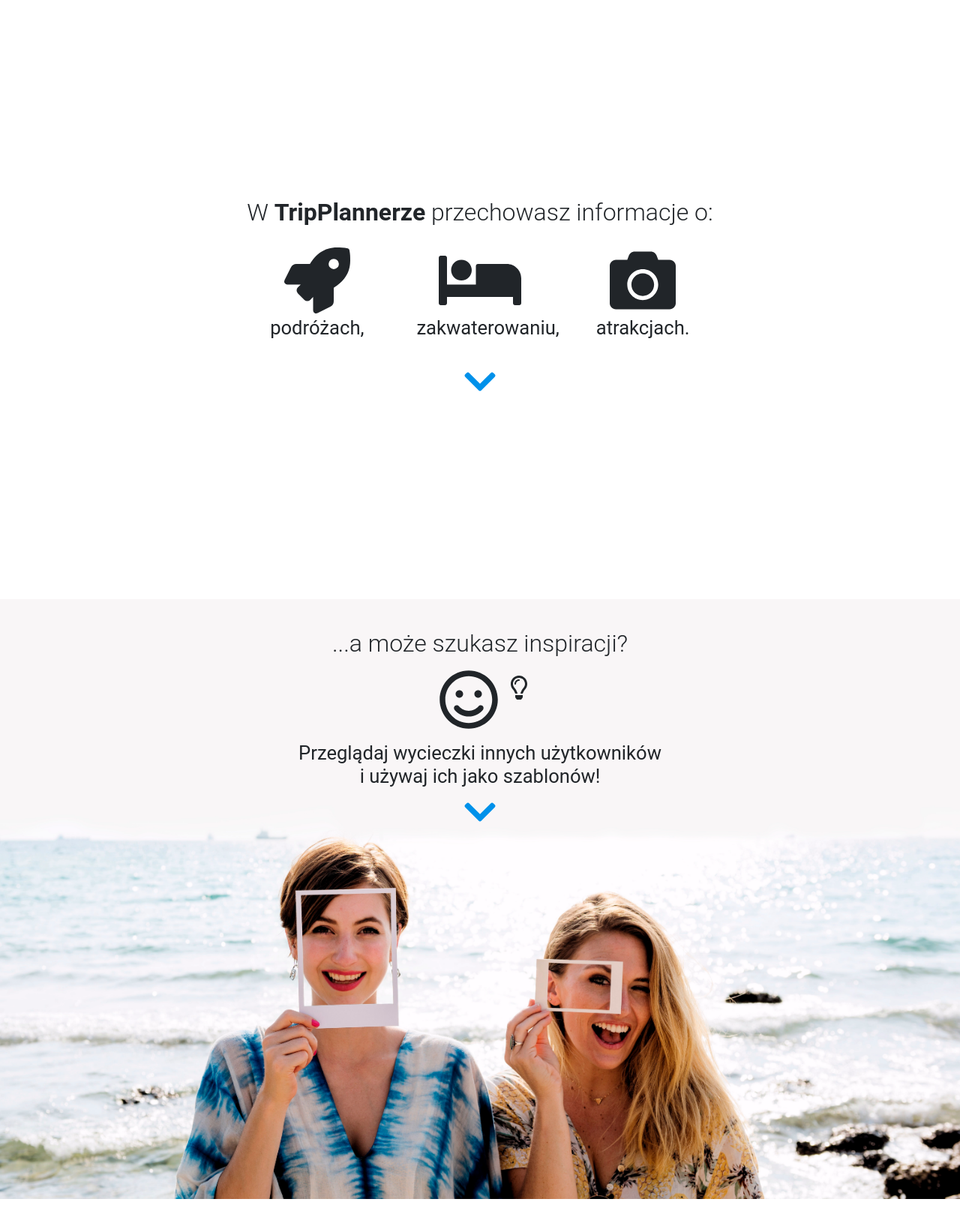
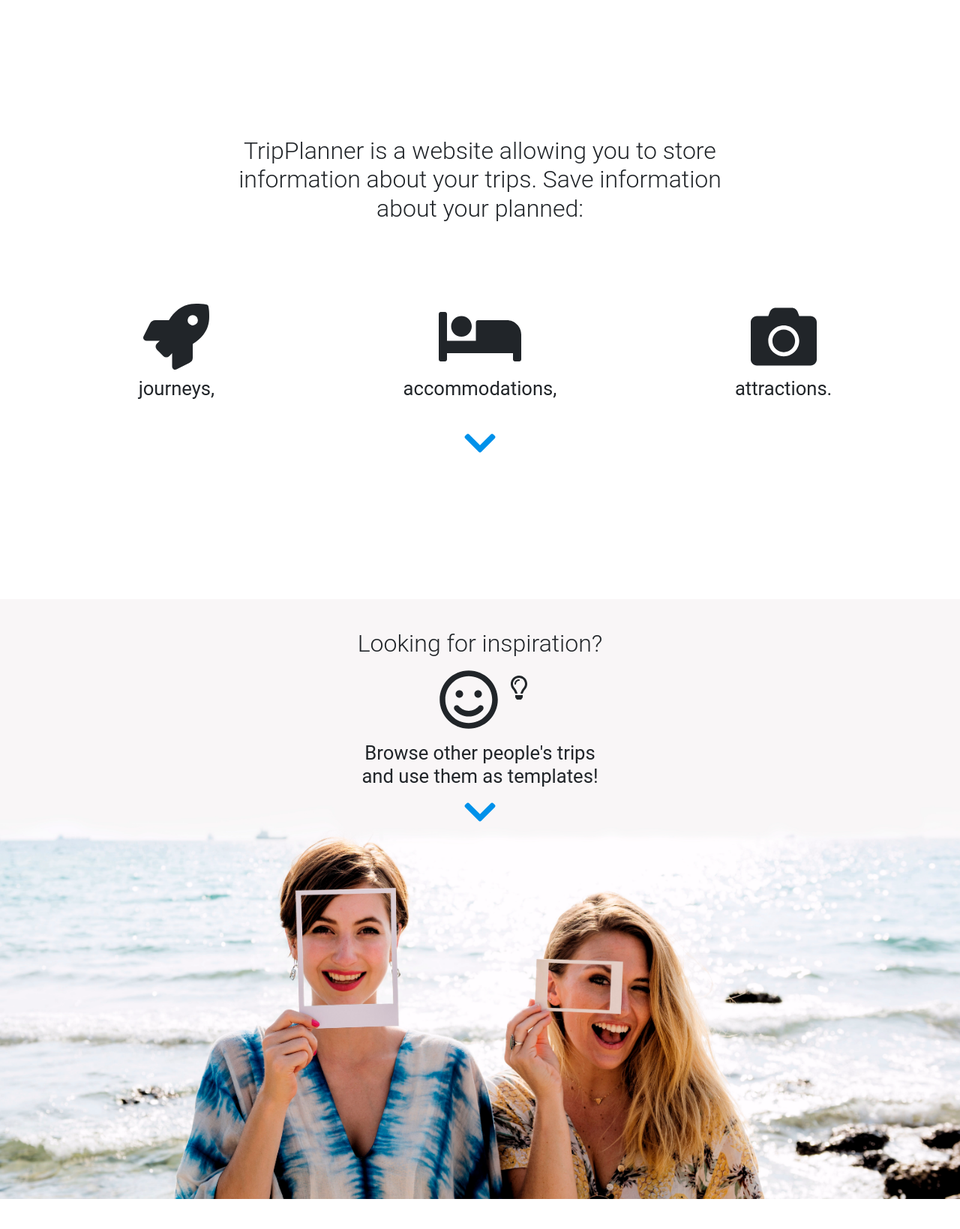
Before and after one commit to norseny/TripPlanner, a Django app: page / in a window 1280 px wide. Shown: the part 801-2440 px from the top of the page at 75% size. Run offline with Django 3.2, Linux system fonts and the light colour scheme; some libraries are stand-ins or nearby versions.

Commit message:
Home page translations, change language

```diff
--- a/static/own/css/style-home.css
+++ b/static/own/css/style-home.css
@@ -40,6 +40,38 @@ html, main, body {
 #home-begin-art {
     /*margin-top: 8rem;*/
     margin-left: 3rem;
+    margin-top: 7rem;
+}
+
+#cog-home {
+    background-color: rgba(0, 0, 0, 0.3);
+    display: block;
+    position: fixed!important;
+    /*bottom: 50%;*/
+    bottom: 2rem;
+    right: 0;
+    color: white;
+}
+
+#cog-home:hover{
+    color: #0091ea;
+    cursor: pointer;
+}
+
+#change-lang-home {
+    background-color: rgba(0, 0, 0, 0.3);
+    position: fixed!important;
+    /*bottom: 50%;*/
+    bottom: 2rem;
+    right: 0;
+}
+
+#lang-form{
+    width: 120px;
+}
+
+#lang-input-home {
+    background-color: #321911;
 }
 
 /*Small devices (landscape phones, 576px and up)*/
@@ -91,6 +123,11 @@ html, main, body {
     }
     #home-first-h1-main-text {
         font-size: 4rem;
+    }
+    #home-trip-attributes-main-txt {
+        margin-left: 15rem;
+        margin-right: 15rem;
+        margin-bottom: 5rem;
     }
 }
 
--- /dev/null
+++ b/static/own/js/home.js
@@ -0,0 +1,15 @@
+$(document).ready(function () {
+    $("#cog-home").click(function () {
+        $(this).hide();
+        $('#change-lang-home').show();
+    });
+
+    $(document).mouseup(function (e) {
+        var container = $("#change-lang-home");
+        if (!container.is(e.target) && container.has(e.target).length === 0) {
+            container.hide();
+            $("#cog-home").show();
+        }
+    });
+
+});
--- a/tripplanner/templates/tripplanner/trip_detail.html
+++ b/tripplanner/templates/tripplanner/trip_detail.html
@@ -107,13 +107,13 @@
                 {% if user.is_authenticated %}
                     {% if participant %}
                         <div class="row justify-content-center align-items-center text-center mt-3 mt-md-5">
-                            <div class="col-6">
+                            <div class="col-6 icon-under-detail-main-text">
                                 <a href="{% url 'trip-participants' trip.pk %}">
                                     <div><span class="fas fa-users fa-3x d-inline-block"></span></div>
                                     {% trans 'Trip participants' %}
                                 </a>
                             </div>
-                            <div class="col-6">
+                            <div class="col-6 icon-under-detail-main-text">
                                 <a href="{% url 'trip-detail-pdf' trip.pk %}">
                                     <div><span class="far fa-file-pdf fa-3x d-inline-block"></span></div>
                                     {% trans 'Pdf-file with details' %}
--- a/tripplanner/templates/tripplanner/tripplanner.html
+++ b/tripplanner/templates/tripplanner/tripplanner.html
@@ -21,49 +21,59 @@
     <link href="https://cdnjs.cloudflare.com/ajax/libs/mdbootstrap/4.5.0/css/mdb.min.css" rel="stylesheet">
     <link rel="stylesheet" href="{% static 'own/css/style-home.css' %}">
 
-    {#    <link href='http://fonts.googleapis.com/css?family=Roboto+Slab&subset=latin,latin-ext' rel='stylesheet'#}
-    {#          type='text/css'>#}
-
-
 </head>
 
 <body>
 
+<div id="cog-home" class="p-2">
+    <span class="fas fa-cog "></span>
+</div>
 
-{#<div id="testowe-tlo2">#}
-{#    <div class="h-100 d-flex text-right align-items-center justify-content-end">#}
-{#        <div class="d-inline-block m-5">#}
-{##}
-{#           <h1 id="first-h1-tp" class="display-3">#}
-{#                Planujesz wycieczkę?#}
-{#                <span class="d-block">#}
-{#                    Poznaj <a href="#trip-attributes">TripPlanner</a>!#}
-{#                </span>#}
-{#           </h1>#}
-{#        </div>#}
-{#    </div>#}
-{#</div>#}
+
+<div class="text-center" id="change-lang-home" style="display: none">
+                  <div class="d-inline-block p-2">
+                      <form class="form-inline lang-form d-inline-block" id="lang-form" action="{% url 'set_language' %}"
+                            method="post">{% csrf_token %}
+                        <input name="next" type="hidden" value="{{ redirect_to }}"/>
+                        <select name="language" class="custom-select w-100">
+                            {% get_current_language as LANGUAGE_CODE %}
+                            {% get_available_languages as LANGUAGES %}
+                            {% get_language_info_list for LANGUAGES as languages %}
+                            {% for language in languages %}
+                                <option value="{{ language.code }}"{% if language.code == LANGUAGE_CODE %}
+                                        selected{% endif %}>
+                                    {{ language.name_local }} ({{ language.code }})
+                                </option>
+                            {% endfor %}
+                        </select>
+                        <input class="btn btn-sm d-inline w-100 m-0 mt-1" id="lang-input-home" type="submit"
+                               value="{% trans 'Change' %}"/>
+                    </form>
+          </div>
+</div>
+
+
 
 <div id="home-first-bg">
     <div class="h-100 w-100 d-flex align-items-end justify-content-end align-items-xl-center flex-column">
         <div id="home-1-text-container" class="text-center p-2">
-            <h1 id="home-first-h1-main-text">Planujesz wycieczkę?
+            <h1 id="home-first-h1-main-text">{% trans "Planning a trip?" %}
                 <span class="d-block">
-                    Użyj
+                    {% trans "Use" %}
                         <span class="font-weight-bold">
-                TripPlannera!
+                TripPlanner!
                         </span>
                     </span>
             </h1>
-            <div class="row align-items-center mt-4 p-3" id="home-first-h1-links-div">
-                <div class="col-6"><a href="#home-trip-attributes" class="a-on-dark">Dowiedz się więcej</a>
+            <div class="row align-items-center mt-4 p-lg-3 w-100" id="home-first-h1-links-div">
+                <div class="col-6 p-0"><a href="#home-trip-attributes" class="a-on-dark">{% trans "Find out more" %}</a>
                 </div>
-                <div class="col-6">
+                <div class="col-6 p-0">
                     {% if user.is_anonymous %}
-                        <span class="d-block"><a href="{% url 'login' %}" class="a-on-dark">Zaloguj się</a></span>
-                        <span class="d-block mt-4"><a href="{% url 'signup' %}" class="a-on-dark">Zarejestruj się</a></span>
+                        <span class="d-block"><a href="{% url 'login' %}" class="a-on-dark">{% trans 'Log in' %}</a></span>
+                        <span class="d-block mt-4"><a href="{% url 'signup' %}" class="a-on-dark">{% trans 'Register' %}</a></span>
                     {% else %}
-                        <span class="d-block"><a href="{% url 'my-trip-list' %}" class="a-on-dark">Przejdź do swoich wycieczek</a></span>
+                        <span class="d-block"><a href="{% url 'my-trip-list' %}" class="a-on-dark">{% trans "Go to your trips" %}</a></span>
                     {% endif %}
                 </div>
             </div>
@@ -74,21 +84,20 @@
 
 <div id="home-trip-attributes" class="p-5 d-flex justify-content-center text-center align-items-center">
     <article>
-        <h2 class="h2-responsive w-100"> W <span class="font-weight-bold">
-            TripPlannerze</span> przechowasz
-            informacje&nbsp;o:
+        <h2 class="h2-responsive w-100">
+            <span class="d-inline-block" id="home-trip-attributes-main-txt">{% trans "TripPlanner is a website allowing you to store information about your trips. Save information about your planned:" %}</span>
             <div class="row">
                 <div class="col-md-4 p-4">
                     <span class="fas fa-rocket fa-3x p-1"></span>
-                    <span class="d-block small">podróżach,</span>
+                    <span class="d-inline-block small w-100 text-center">{% trans "journeys," %}</span>
                 </div>
                 <div class="col-md-4 p-4">
                     <span class="fas fa-bed fa-3x p-1"></span>
-                    <span class="d-block small">zakwaterowaniu,</span>
+                    <span class="d-inline-block small w-100 text-center">{% trans "accommodations," %}</span>
                 </div>
                 <div class="col-md-4 p-4">
                     <span class="fas fa-camera fa-3x p-1"></span>
-                    <span class="d-block small">atrakcjach.</span>
+                    <span class="d-inline-block small w-100 text-center">{% trans "attractions." %}</span>
                 </div>
             </div>
         </h2>
@@ -103,11 +112,11 @@
         <div class="d-inline-block m-3 mt-4">
 
             <h2 class="h2-responsive mt-3">
-                <span class="d-block mb-2">...a może szukasz inspiracji?</span>
+                <span class="d-block mb-2">{% trans "Looking for inspiration?" %}</span>
                 <span class="far fa-smile fa-3x py-2 pr-0 mr-0"></span>
                 <span class="far fa-lightbulb"></span>
-                <span class="d-block small mt-2">Przeglądaj wycieczki innych użytkowników </span>
-                <span class="d-block small">i używaj ich jako szablonów!</span>
+                <span class="d-block small mt-2">{% trans "Browse other people's trips" %} </span>
+                <span class="d-block small">{% trans "and use them as templates!" %}</span>
             </h2>
             <span class="d-block mt-2"><a href="#home-trip-attributes2"><span
                     class="fas fa-chevron-down fa-3x"></span></a></span>
@@ -124,12 +133,11 @@
             <div class="row p-1">
                 <div class="col-md-6 p-4">
                     <span class="fas fa-users fa-3x p-1"></span>
-                    <span class="d-block small">tworzyć plany razem ze znajomymi,</span>
+                    <span class="d-block small">{% trans "make plans with your friends," %}</span>
                 </div>
                 <div class="col-md-6 p-4">
                     <span class="fas fa-file-pdf fa-3x p-1"></span>
-                    <span class="d-block small mt-2">zapisać wycieczkę w&nbsp;pliku .pdf i&nbsp;korzystać z&nbsp;notatek
-                        offline!</span>
+                    <span class="d-block small mt-2">{% trans "save the trip to .pdf and use your notes offline!"%}</span>
                 </div>
             </div>
         </h2>
@@ -142,15 +150,15 @@
 
 <div id="home-writing-bg" class="text-center">
     <div class="w-100 d-flex justify-content-center align-items-start">
-        <article class="h2-responsive " id="home-begin-art">
-            <h2 class="p-5">Zaczynamy planować?</h2>
+        <article class="h2-responsive" id="home-begin-art">
+            <h2 class="p-5">{% trans 'Ready to start planning?' %}</h2>
             {% if user.is_anonymous %}
                 <div class="my-4">
-                    <a class="my-4" href="{% url 'signup' %}">Zarejestruj się</a>
+                    <a class="my-4" href="{% url 'signup' %}">{% trans 'Register' %}</a>
                 </div>
             {% endif %}
             <div class="my-4">
-                <a href="{% url 'trip-list' %}">Zobacz istniejące wycieczki</a>
+                <a href="{% url 'trip-list' %}">{% trans 'See existing trips' %}</a>
             </div>
         </article>
     </div>
@@ -162,6 +170,8 @@
     <script type="text/javascript" src="https://cdnjs.cloudflare.com/ajax/libs/jquery/3.2.1/jquery.min.js"></script>
 
     <script src="{% static 'own/js/smooth-scroll.js' %}"></script>
+    <script src="{% static 'own/js/home.js' %}"></script>
+
 
 </footer>
 </body>
```
Also changed, not shown: static/own/css/style.css (+16 -15 lines), static/own/js/detail-view.js (+0 -12 lines), tripplanner/templates/base.html (+4 -4 lines), tripplanner/templates/tripplanner/trip_with_attributes_form.html (+16 -16 lines), tripplanner/locale/pl/LC_MESSAGES/django.po, 1 other file.
